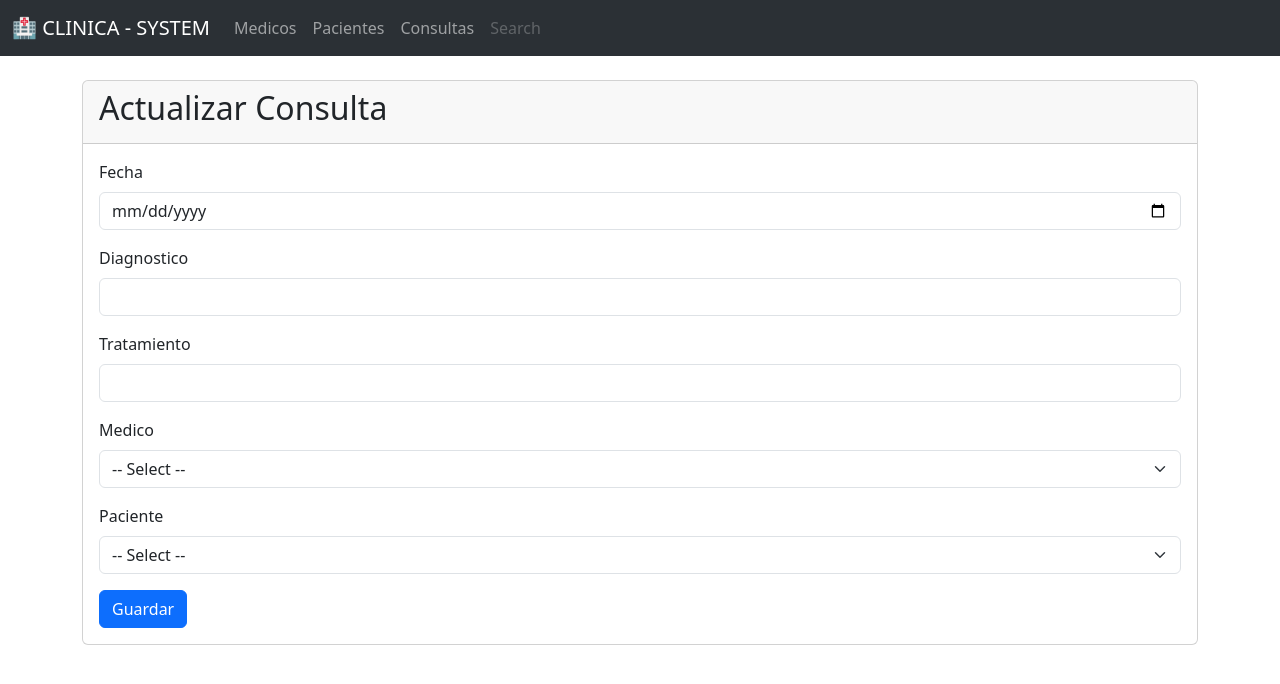
After one commit to carlosingsistem/sismedic_participacion, a Flask app: template templates/consultas/edit.html in a window 1280 px wide. The commit adds this page. Shown: the top 684 px of the page. Run offline with Flask 3, Linux system fonts and the light colour scheme; the template is opened without the code that fills it: values that come from a table or form of the project are taken from there, others are empty.

Commit message:
Adicion de consultas en templates que tendra los archivos que s renderizaron en las vistas, seran para listar(index.html), crear(create.html) y editar(edit.html) consultas ademas de la eliminaion de estas

```diff
--- a/app.py
+++ b/app.py
@@ -1,6 +1,6 @@
-from flask import Flask
+from flask import Flask, request
 from database import db
-from controllers import medico_conroller, paciente_controller
+from controllers import medico_conroller, paciente_controller, consulta_controller
 
 app = Flask(__name__)
 app.config["SQLALCHEMY_DATABASE_URI"] = "sqlite:///clinica.db"
@@ -9,11 +9,18 @@ app.config["SQLALCHEMY_TRACK_MODIFICATIONS"] = False
 db.init_app(app)
 app.register_blueprint(medico_conroller.medico_bp)
 app.register_blueprint(paciente_controller.paciente_bp)
+app.register_blueprint(consulta_controller.consulta_bp)
 
 @app.route("/")
 def home():
     return "<h1>Aplicacion Medic</h1>"
 
+@app.context_processor
+def inject_active_route():
+    def is_active(path):
+        return "active" if request.path == path else ''
+    return dict(is_active = is_active)
+
 if __name__ == "__main__":
     with app.app_context():
         db.create_all()
--- a/templates/base.html
+++ b/templates/base.html
@@ -19,10 +19,10 @@
             </button>
             <div class="collapse navbar-collapse" id="navbarNavAltMarkup">
                 <div class="navbar-nav">
-                    <a class="nav-link active" aria-current="page" href="/medicos/">Medicos</a>
-                    <a class="nav-link" href="/pacientes/">Pacientes</a>
-                    <a class="nav-link" href="#">Consultas</a>
-                    <a class="nav-link disabled" aria-disabled="true">Historial Medico</a>
+                    <a class="nav-link {{ is_active("/medicos/") }}" aria-current="page" href="/medicos/">Medicos</a>
+                    <a class="nav-link {{ is_active("/pacientes/") }}" href="/pacientes/">Pacientes</a>
+                    <a class="nav-link {{ is_active("/consultas/") }}" href="/consultas/">Consultas</a>
+                    <a class="nav-link disabled" aria-disabled="true">Search</a>
                 </div>
             </div>
         </div>
--- /dev/null
+++ b/templates/consultas/edit.html
@@ -0,0 +1,47 @@
+{% extends 'base.html' %}
+{% block title %} EDIT | CONSULT {% endblock %}
+
+
+{% block content %}
+<div class="card">
+    <div class="card-header">
+        <h2>Actualizar Consulta</h2>
+    </div>
+    <div class="card-body">
+        <form action="{{url_for('consulta.edit_consult', id_consult=consulta.id_consulta)}}" method="post">
+            <div class="mb-3">
+                <label for="fecha" class="form-label">Fecha</label>
+                <input type="date" class="form-control" id="fecha" name="fecha" value="{{ consulta.fecha.strftime('%Y-%m-%d') }}" required>
+            </div>
+            <div class="mb-3">
+                <label for="diagnostico" class="form-label">Diagnostico</label>
+                <input type="text" class="form-control" id="diagnostico" name="diagnostico" value="{{ consulta.diagnostico }}" required>
+            </div>
+            <div class="mb-3">
+                <label for="tratamiento" class="form-label">Tratamiento</label>
+                <input type="text" class="form-control" id="tratamiento" name="tratamiento" value="{{ consulta.tratamiento }}" required>
+            </div>
+            <div class="mb-3">
+                <label for="id_medico" class="form-label">Medico</label>
+                <select class="form-select" name="id_medico" id="id_medico">
+                    <option value="">-- Select --</option>
+                    {% for medico in medicos %}
+                        <option value="{{ medico.id_medico }}" {% if consulta.id_medico == medico.id_medico %}selected{% endif %}>{{ medico.nombre }}</option>
+                    {% endfor %}
+                </select>
+            </div>
+            <div class="mb-3">
+                <label for="id_paciente" class="form-label">Paciente</label>
+                <select class="form-select" name="id_paciente" id="id_paciente">
+                    <option value="">-- Select --</option>
+                    {% for paciente in pacientes %}
+                        <option value="{{ paciente.id_paciente }}" {% if consulta.id_paciente == paciente.id_paciente %}selected{% endif %}>{{ paciente.nombre }}</option>
+                    {% endfor %}
+                </select>
+            </div>
+
+            <button type="submit" class="btn btn-primary">Guardar</button>
+        </form>
+    </div>
+</div>
+{% endblock %}
```
Also changed, not shown: templates/consultas/create.html (added, +47 -0 lines), templates/consultas/index.html (added, +41 -0 lines), instance/clinica.db.
